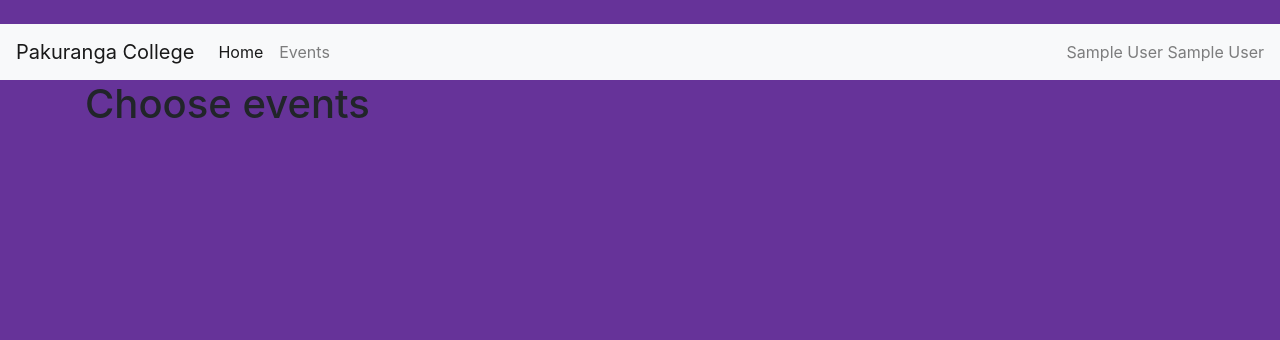
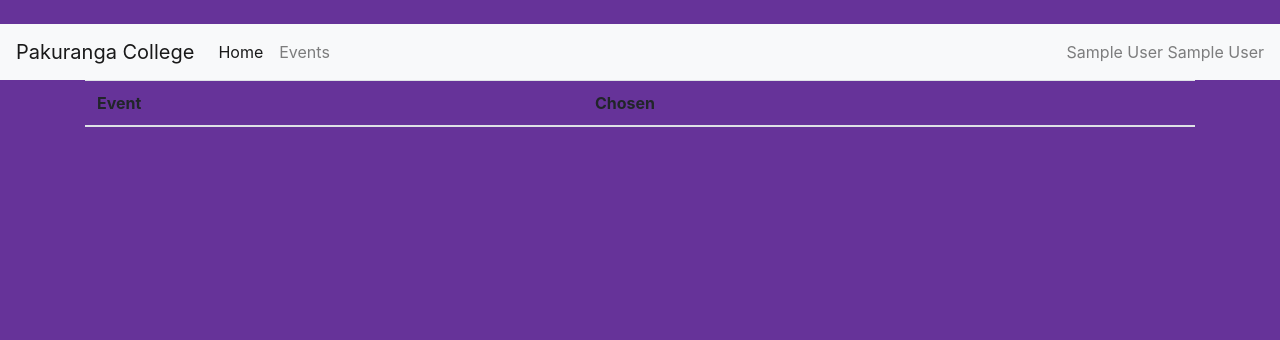
Before and after one commit to paksmith/AthleticsDay, a Flask app: page /eventsChoose in a window 1280 px wide. Shown: the top 340 px of the page. Run offline with Flask 2, Linux system fonts and the light colour scheme; the visitor is signed in with stand-in values (Sample User, id 1); data that the repository does not hold is empty; some libraries are stand-ins or nearby versions.

Commit message:
User can now enter themselves for events, and remove themselves. A small step, but a significant and tricky one.

```diff
--- a/AthleticsDay/app.py
+++ b/AthleticsDay/app.py
@@ -16,13 +16,10 @@ from utils import *
 
 @app.route('/')
 def index():
-    connection = create_connection()
-    with connection.cursor() as cursor:
-        sql = "SELECT eventID, eventName FROM tblEvents;"
-        cursor.execute(sql)
-        events = cursor.fetchall()
-        connection.close()
-    return render_template("index.html", events = events)
+    if session.get("loggedIn"):
+        if session["loggedIn"]:
+            return redirect("/eventsChoose")
+    return redirect("/login")
 
 @app.route("/login", methods=["GET", "POST"])
 def login():
@@ -48,6 +45,7 @@ def login():
             session['lastName'] = user['lastName']
             session["loggedIn"] = True
             session["roleID"] = user['roleID']
+            session['userID'] = user['userID']
             return redirect('/')
     else:
         return render_template("login.html")
--- a/AthleticsDay/events.py
+++ b/AthleticsDay/events.py
@@ -4,13 +4,38 @@ from hashlib import md5
 from __main__ import app
 from utils import *
 
-@app.route('/eventsChoose')
+@app.route('/eventsChoose', methods = ["GET", "POST"])
 def eventsChoose():
-    print("eventsChoose")
+    if request.method == "POST":
+        #Form has been submitted. Check whether they are adding or removing an entry and process accordingly
+        if request.form["submit"] == "Add":
+            connection = create_connection()
+            with connection.cursor() as cursor:
+                sql = "INSERT INTO tblEntries(userID, eventID) VALUES (%s, %s);"
+                vals = (session["userID"], request.form["eventID"])
+                cursor.execute(sql, vals)
+                connection.commit()
+                connection.close()
+        elif  request.form["submit"] == "Remove":
+            connection = create_connection()
+            with connection.cursor() as cursor:
+                sql = "DELETE FROM tblEntries WHERE userID = %s AND eventID = %s;"
+                vals = (session["userID"], request.form["eventID"])
+                cursor.execute(sql, vals)
+                connection.commit()
+                connection.close()
+
+    #Display events. Need to pass all events to template, as well as all events that
+    #user is currently entered for.
     connection = create_connection()
     with connection.cursor() as cursor:
-        sql = "SELECT eventID, eventName FROM tblEvents;"
+        sql = "SELECT tblevents.eventID, eventName FROM tblevents;"
         cursor.execute(sql)
         events = cursor.fetchall()
+        sql = "SELECT eventID, userID FROM tblEntries WHERE userID = %s;"
+        vals = session["userID"]
+        cursor.execute(sql, vals)
+        enteredEvents = cursor.fetchall()
         connection.close()
-    return render_template("eventsChoose.html", events = events)
+
+    return render_template("eventsChoose.html", events = events, enteredEvents = enteredEvents)
--- a/AthleticsDay/templates/eventsChoose.html
+++ b/AthleticsDay/templates/eventsChoose.html
@@ -1,6 +1,35 @@
+{% extends "_layout.html" %}
+{% block title %}Choose 6 events{% endblock %}
+{% block content %}
 
-{% extends "_layout.html" %}
-{% block title %}Edit user{% endblock %}
-{% block content %}
-<h1>Choose events</h1>
+        <table class="table">
+
+            <thead>
+                <tr>
+                    <th>Event</th>
+                    <th>Chosen</th>
+                </tr>
+            </thead>
+            <tbody>
+
+                {% for event in events %}
+                    <tr>
+                        <td>{{ event.eventName }}</td>
+                        <td>
+                            <form class="form" method="post">
+                                <input type="hidden" value="{{ event.eventID }}" name="eventID"/>
+                                <!--TODO surely there's a better way to do this?-->
+                                {% if {"eventID": event.eventID, "userID": session["userID"]} in enteredEvents %}
+                                    <input type="submit" value="Remove" name="submit" />
+                                {% else %}
+                                    <input type="submit" value="Add" name="submit"/>
+                                {% endif %}
+                            </form>
+                        </td>
+                    </tr>
+                {% endfor %}
+            </tbody>
+        </table>
+
+
 {% endblock %}
```
